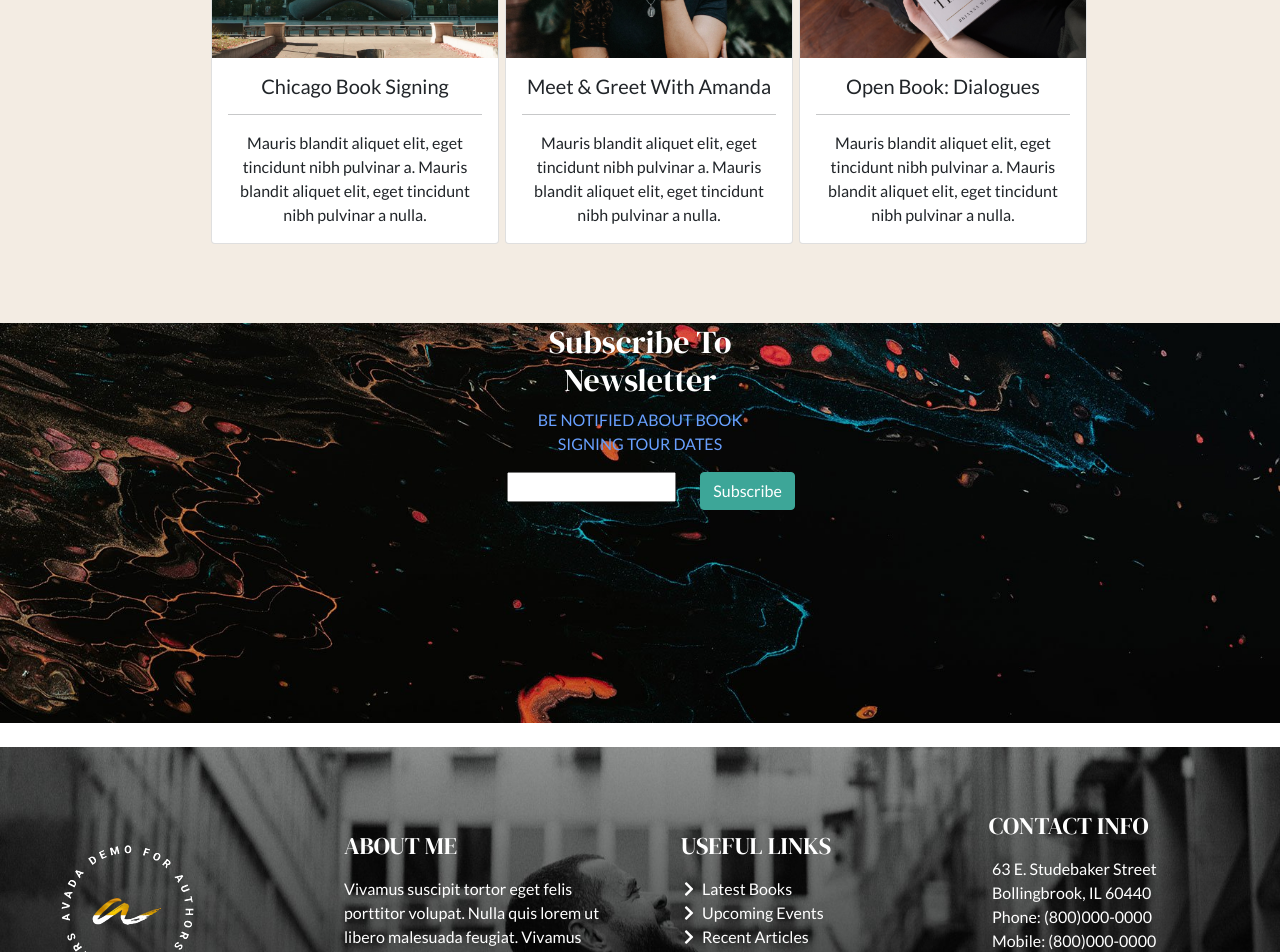
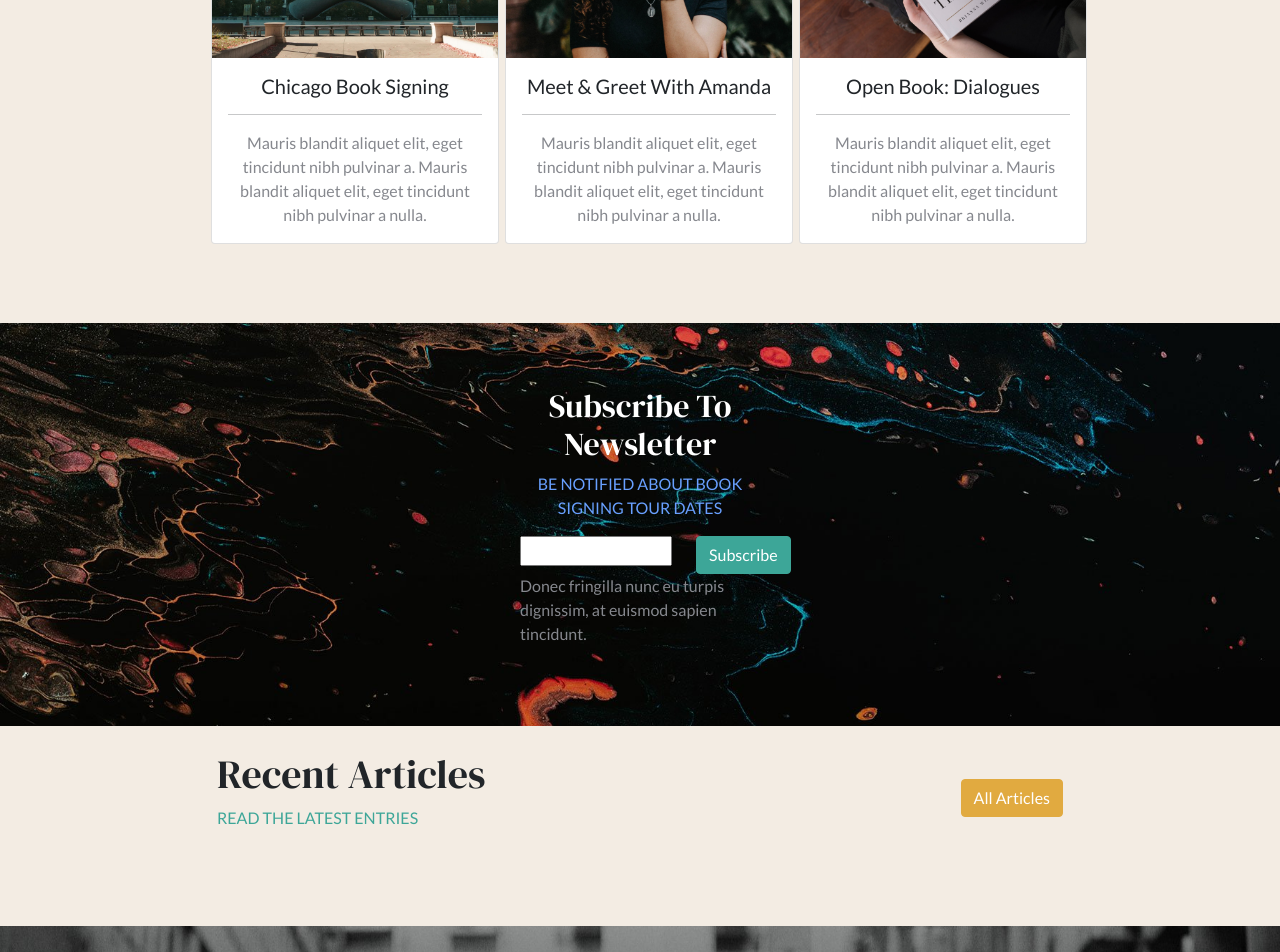
Before and after one commit to Riki420/proj-html-vuejs, a Vue app: page / in a window 1280 px wide. Shown: the part 2740-3692 px from the top of the page. Built offline with nearby package versions, Linux system fonts and the light colour scheme; a web font is replaced by a local one.

Commit message:
component article + head

```diff
--- /dev/null
+++ b/src/components/Articles.vue
@@ -0,0 +1,39 @@
+<template>
+  <div class="container-fluid bgDawnPink pb-4">
+    <div class="row">
+      <div class="col">
+        <div class="container w-75 mt-4">
+          <div class="row">
+            <div class="col">
+              <div class="container">
+                <div class="row">
+                  <!--ARTICLE HEAD-->
+                  <div
+                    class="col d-flex justify-content-between align-items-center"
+                  >
+                    <div>
+                      <h1 class="dm-serif">Recent Articles</h1>
+                      <p class="keppel">READ THE LATEST ENTRIES</p>
+                    </div>
+                    <button type="btn" class="btn btn-anzac">
+                      All Articles
+                    </button>
+                  </div>
+                  <!--LARGE ARTICLE-->
+                </div>
+              </div>
+            </div>
+          </div>
+        </div>
+      </div>
+    </div>
+  </div>
+</template>
+
+<script>
+export default {
+  name: "Articles",
+};
+</script>
+
+<style></style>
--- a/src/components/Footer.vue
+++ b/src/components/Footer.vue
@@ -1,6 +1,6 @@
 <template>
   <div
-    class="container-fluid bg-foot mt-4 d-flex align-items-center align-content-center"
+    class="container-fluid bg-foot d-flex align-items-center align-content-center"
   >
     <div class="row p-4 justify-content-center flex-grow-1 align-items-center">
       <!--LOGO FOOTER-->
--- a/src/components/Main.vue
+++ b/src/components/Main.vue
@@ -6,6 +6,7 @@
     <Testimonial />
     <Upcoming />
     <Newsletter />
+    <Articles />
   </div>
 </template>
 
@@ -16,6 +17,7 @@ import Audible from "./Audible.vue";
 import Testimonial from "./Testimonial.vue";
 import Upcoming from "./Upcoming.vue";
 import Newsletter from "./Newsletter.vue";
+import Articles from "./Articles.vue";
 export default {
   name: "Main",
   components: {
@@ -25,6 +27,7 @@ export default {
     Testimonial,
     Upcoming,
     Newsletter,
+    Articles,
   },
 };
 </script>
--- a/src/components/Newsletter.vue
+++ b/src/components/Newsletter.vue
@@ -24,6 +24,12 @@
             <div class="col-4">
               <button type="button" class="btn btn-keppel">Subscribe</button>
             </div>
+            <div class="col">
+              <p class="osloGray">
+                Donec fringilla nunc eu turpis dignissim, at euismod sapien
+                tincidunt.
+              </p>
+            </div>
           </div>
         </div>
       </div>
@@ -42,6 +48,6 @@ export default {
   background-image: url("../assets/images/banner-2.jpg");
   background-position: center;
   background-size: cover;
-  min-height: 400px;
+  padding: 4em;
 }
 </style>
--- a/src/components/Upcoming.vue
+++ b/src/components/Upcoming.vue
@@ -20,7 +20,7 @@
                 <div class="card-body">
                   <h5 class="card-title text-center">Chicago Book Signing</h5>
                   <hr />
-                  <p class="card-text text-center">
+                  <p class="card-text text-center osloGray">
                     Mauris blandit aliquet elit, eget tincidunt nibh pulvinar a.
                     Mauris blandit aliquet elit, eget tincidunt nibh pulvinar a
                     nulla.
@@ -41,7 +41,7 @@
                     Meet & Greet With Amanda
                   </h5>
                   <hr />
-                  <p class="card-text text-center">
+                  <p class="card-text text-center osloGray">
                     Mauris blandit aliquet elit, eget tincidunt nibh pulvinar a.
                     Mauris blandit aliquet elit, eget tincidunt nibh pulvinar a
                     nulla.
@@ -60,7 +60,7 @@
                 <div class="card-body">
                   <h5 class="card-title text-center">Open Book: Dialogues</h5>
                   <hr />
-                  <p class="card-text text-center">
+                  <p class="card-text text-center osloGray">
                     Mauris blandit aliquet elit, eget tincidunt nibh pulvinar a.
                     Mauris blandit aliquet elit, eget tincidunt nibh pulvinar a
                     nulla.
@@ -82,7 +82,19 @@ export default {
 </script>
 
 <style lang="scss">
+@import "../assets/scss/_vars.scss";
+
 .bgDawnPink {
   min-height: 200px;
 }
+
+.card:hover {
+  cursor: pointer;
+  p {
+    color: $scorpion;
+  }
+  img {
+    filter: sepia(0.4);
+  }
+}
 </style>
```
Also changed, not shown: 7 other files (tests, documents, lock files or other folders).
